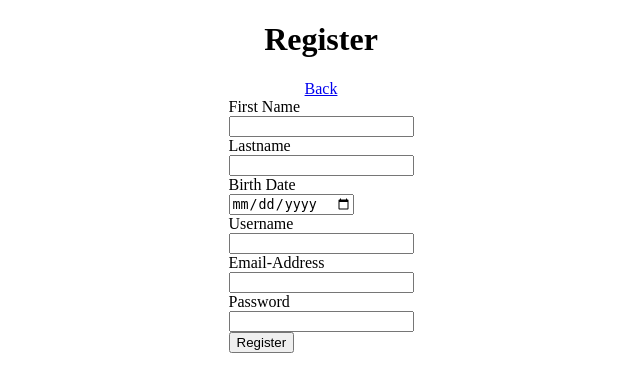
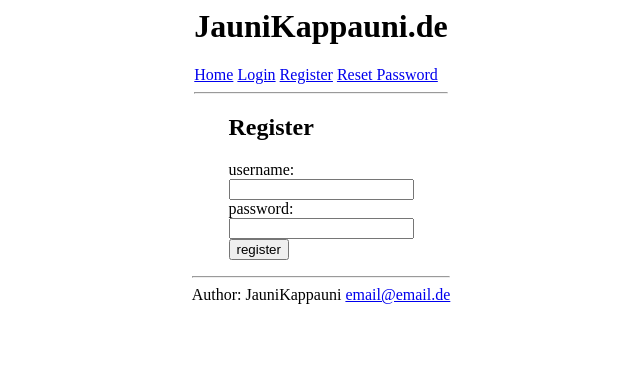
Before and after one commit to JauniKappauni/JauniKappauni.de, a PHP site: page /register.php in a window 1280 px wide. Shown: the top 392 px of the page, without its empty margins (319-959 px from the left). Run offline with PHP 8.4, Linux system fonts and the light colour scheme.

Commit message:
Removed some registration parameters Added includes Implemented register functionality/logic

```diff
--- a/register.php
+++ b/register.php
@@ -1,40 +1,57 @@
+<?php
+    include("database.php");
+?>
+<?php
+    include("includes/header.html");
+?>
 <!DOCTYPE html>
 <html lang="en">
 <head>
     <meta charset="UTF-8">
     <meta name="viewport" content="width=device-width, initial-scale=1.0">
-    <title>Register</title>
-    <link rel="stylesheet" href="styles.css">
+    <title>Document</title>
+    <link rel="stylesheet" href="css/styles.css">
 </head>
 <body>
-    <h1>Register</h1>
-    <a href="index.php">Back</a>
-    <form>
-        <label for="firstname">First Name</label>
-        <br>
-        <input type="text" id="firstname" required>
-        <br>
-        <label for="lastname">Lastname</label>
-        <br>
-        <input type="text" id="lastname" required>
-        <br>
-        <label for="birthdate">Birth Date</label>
-        <br>
-        <input type="date" id="birthdate" required>
-        <br>
-        <label for="username">Username</label>
-        <br>
-        <input type="text" id="username" required>
-        <br>
-        <label for="email">Email-Address</label>
-        <br>
-        <input type="text" id="email" required>
-        <br>
-        <label for="password">Password</label>
-        <br>
-        <input type="password" id="password" required>
-        <br>
-        <input type="submit" value="Register">
+    <form action="<?php htmlspecialchars($_SERVER["PHP_SELF"]) ?>" method="post">
+        <h2>Register</h2>
+        username:<br>
+        <input type="text" name="username"><br>
+        password:<br>
+        <input type="password" name="password"><br>
+        <input type="submit" name="submit" value="register">
     </form>
+
 </body>
 </html>
+<?php
+
+    if($_SERVER["REQUEST_METHOD"] == "POST"){
+        $username = filter_input(INPUT_POST, "username", FILTER_SANITIZE_SPECIAL_CHARS);
+        $password = filter_input(INPUT_POST, "password", FILTER_SANITIZE_SPECIAL_CHARS);
+
+        if(empty($username)){
+            echo"Please enter a username";
+        }
+        elseif(empty($password)){
+            echo"Please enter a password";
+        }
+        else{
+            $sql = "INSERT INTO users (user, password)
+                    VALUES ('$username', '$password')";
+
+            try{
+                mysqli_query($conn, $sql);
+                echo"You are now registered";
+            }
+            catch(mysqli_sql_exception){
+                echo"That username is taken";
+            }
+
+        }
+    }
+    mysqli_close($conn);
+?>
+<?php
+    include("includes/footer.html");
+?>
```
